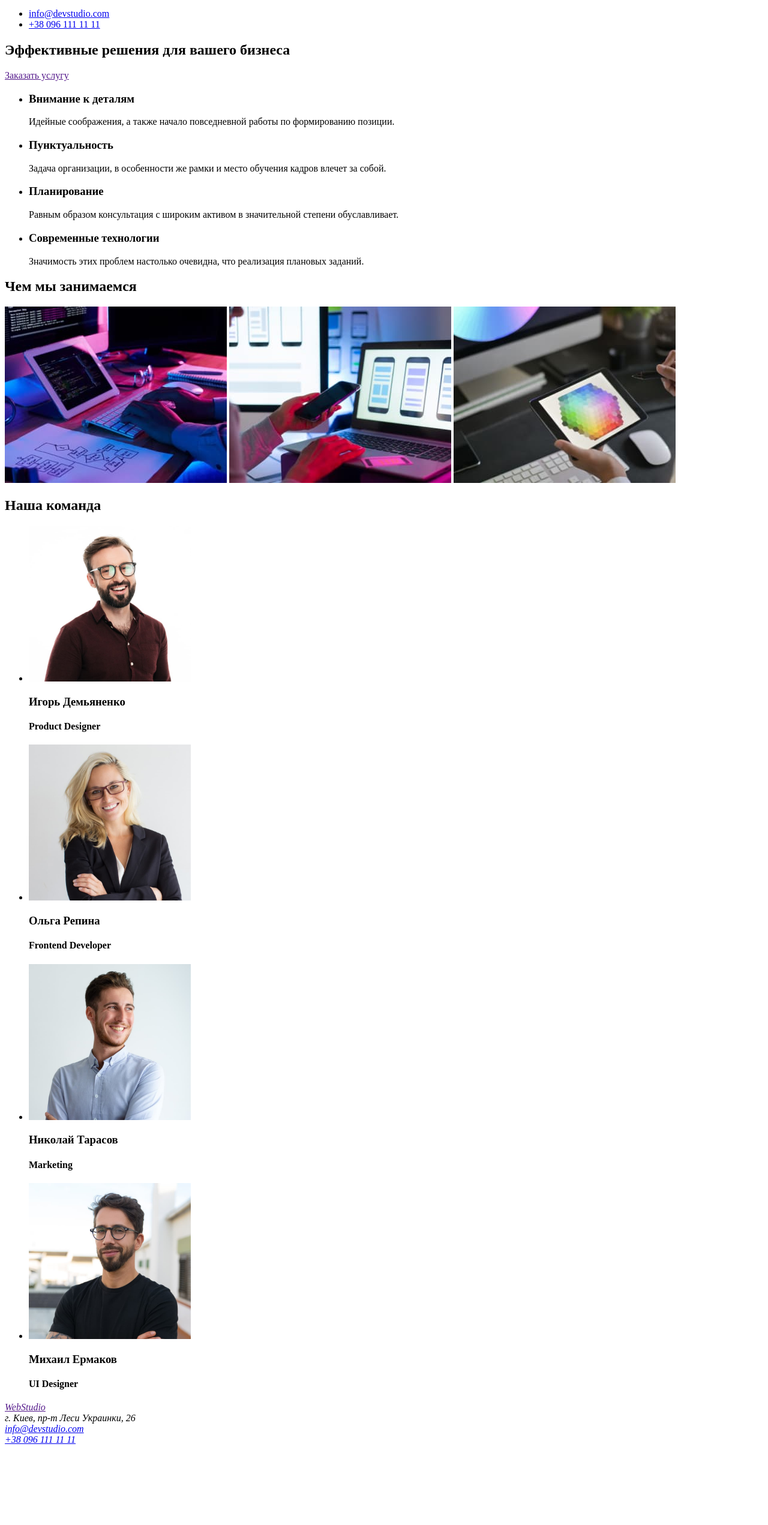
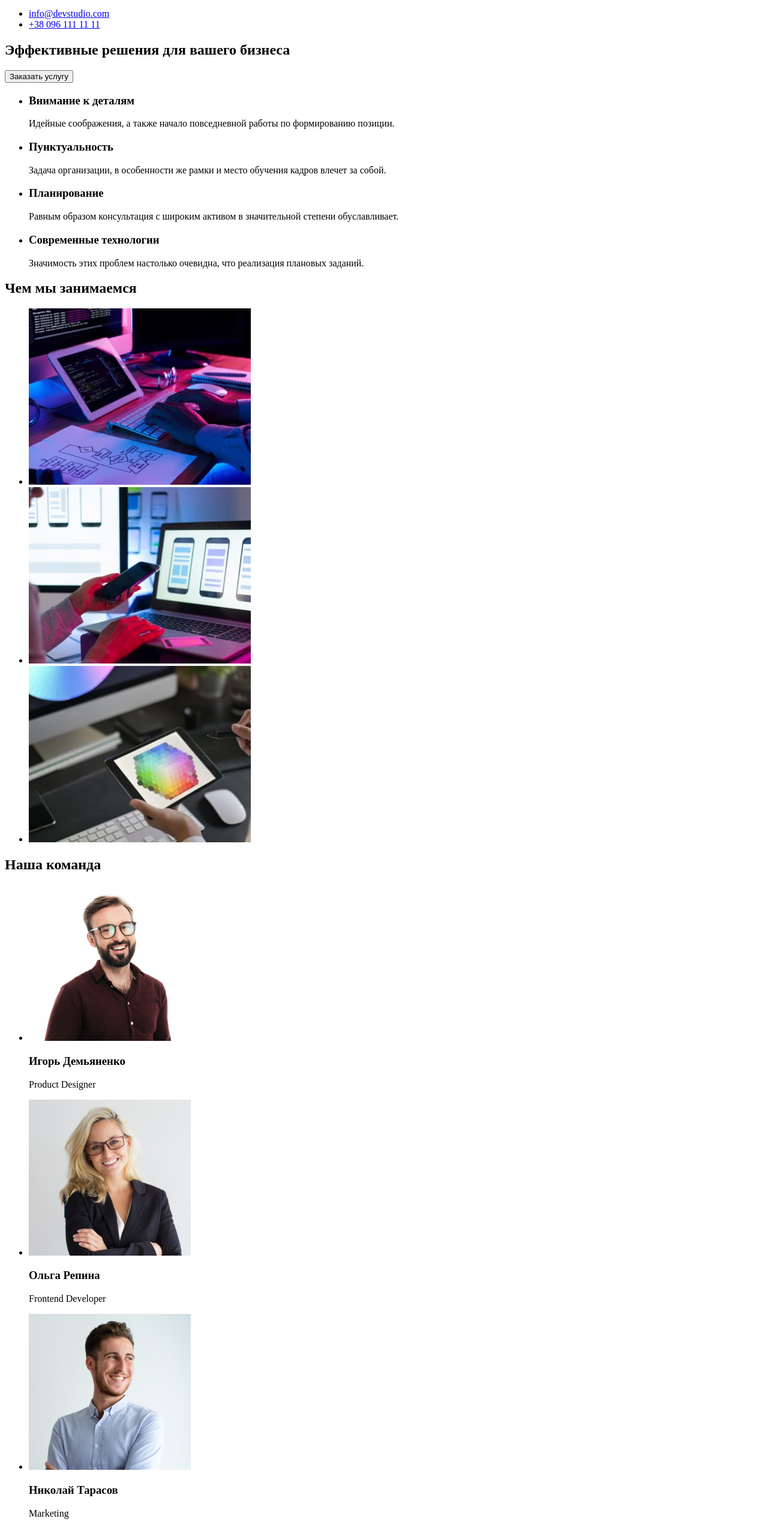
Before and after one commit to VeklynetsOleksandr/goit-markup-hw-01, a plain HTML site: page index.html in a window 1280 px wide. Shown: the part 98-2640 px from the top of the page at 60% size. Before the commit the page ends 2515 px from the top, so only its background shows below. Drawn offline with Linux system fonts and the light colour scheme.

Commit message:
made a changes

```diff
--- a/index.html
+++ b/index.html
@@ -26,7 +26,7 @@
         <!-- ГЕРОЙ -->
         <section>
             <h1>Эффективные решения для вашего бизнеса</h1>
-                <a href="" type="button">Заказать услугу</a>
+            <button type="button">Заказать услугу</button>
         </section>
 
         <!-- Лучшие качества -->
@@ -54,9 +54,11 @@
         <!-- Чем мы занимаемся -->
         <section>
             <h2>Чем мы занимаемся</h2>
-            <img src="/images/box1.jpg" width="370" alt="Пишем коды">
-            <img src="/images/box2.jpg" width="370" alt="Оптимизируем на телефон">
-            <img src="/images/box3.jpg" width="370" alt="Смотрим результат на телефоне">
+            <ul>
+                <li><img src="./images/box1.jpg" width="370" alt="Пишем коды"></li>
+                <li><img src="./images/box2.jpg" width="370" alt="Оптимизируем на телефон"></li>
+                <li><img src="./images/box3.jpg" width="370" alt="Смотрим результат на телефоне"></li>
+            </ul>
         </section>
 
         <!-- Наша команда -->
@@ -64,24 +66,24 @@
             <h2>Наша команда</h2>
             <ul>
                 <li>
-                    <img src="/images/img1.jpg" width="270" alt="Фото дизайнера">
+                    <img src="./images/img1.jpg" width="270" alt="Фото дизайнера">
                     <h3>Игорь Демьяненко</h3>
-                    <h4>Product Designer</h4>
+                    <p>Product Designer</p>
                 </li>
                 <li>
-                    <img src="/images/img2.jpg" width="270" alt="Фото разработчика">
+                    <img src="./images/img2.jpg" width="270" alt="Фото разработчика">
                     <h3>Ольга Репина</h3>
-                    <h4>Frontend Developer</h4>
+                    <p>Frontend Developer</p>
                 </li>
                 <li>
-                    <img src="/images/img3.jpg" width="270" alt="Фото маркетолога">
+                    <img src="./images/img3.jpg" width="270" alt="Фото маркетолога">
                     <h3>Николай Тарасов</h3>
-                    <h4>Marketing</h4>
+                    <p>Marketing</p>
                 </li>
                 <li>
-                    <img src="/images/img4.jpg" width="270" alt="Фото дизайнера">
+                    <img src="./images/img4.jpg" width="270" alt="Фото дизайнера">
                     <h3>Михаил Ермаков</h3>
-                    <h4>UI Designer</h4>
+                    <p>UI Designer</p>
                 </li>
             </ul>
         </section>
@@ -89,8 +91,8 @@
 
 
     <footer>
+        <a href=""><span>Web</span>Studio</a><br>
         <address>
-            <a href=""><span>Web</span>Studio</a><br>
             <span>г. Киев, пр-т Леси Украинки, 26 <br></span>
             <a href="mailto:https://www.webstudio.com">info@devstudio.com</a> <br>
             <a href="tel:+380961111111">+38 096 111 11 11</a>
```
